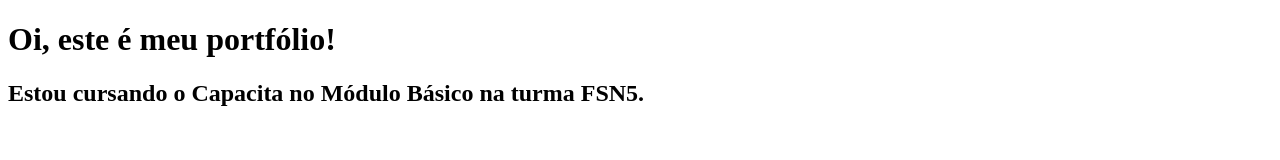
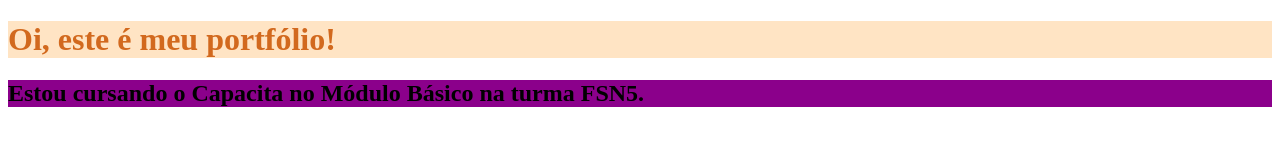
Before and after one commit to silobocarvalho/capacita-fsn5-portfolio-sidartha-carvalho, a plain HTML site: page index.html in a window 1280 px wide. Drawn offline with Linux system fonts and the light colour scheme.

Commit message:
adicionando o CSS do meu portfolio

```diff
--- a/index.css
+++ b/index.css
@@ -0,0 +1,8 @@
+h1{
+    background-color: bisque;
+    color: chocolate;
+}
+
+h2{
+    background-color: darkmagenta;
+}
--- a/index.html
+++ b/index.html
@@ -4,6 +4,7 @@
     <meta charset="UTF-8">
     <meta name="viewport" content="width=device-width, initial-scale=1.0">
     <title>Portfolio Sidartha</title>
+    <link rel="stylesheet" href="index.css">
 </head>
 <body>
     <h1>Oi, este é meu portfólio!</h1>
```
